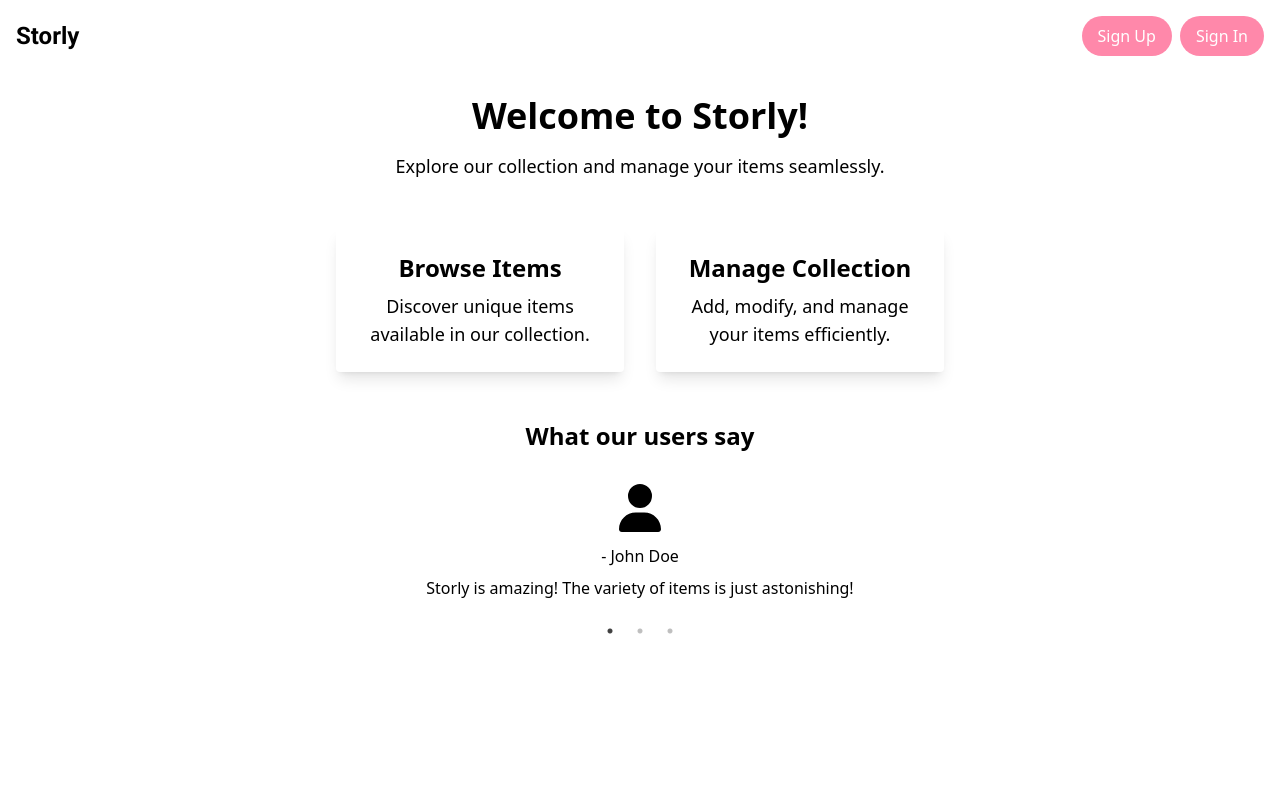
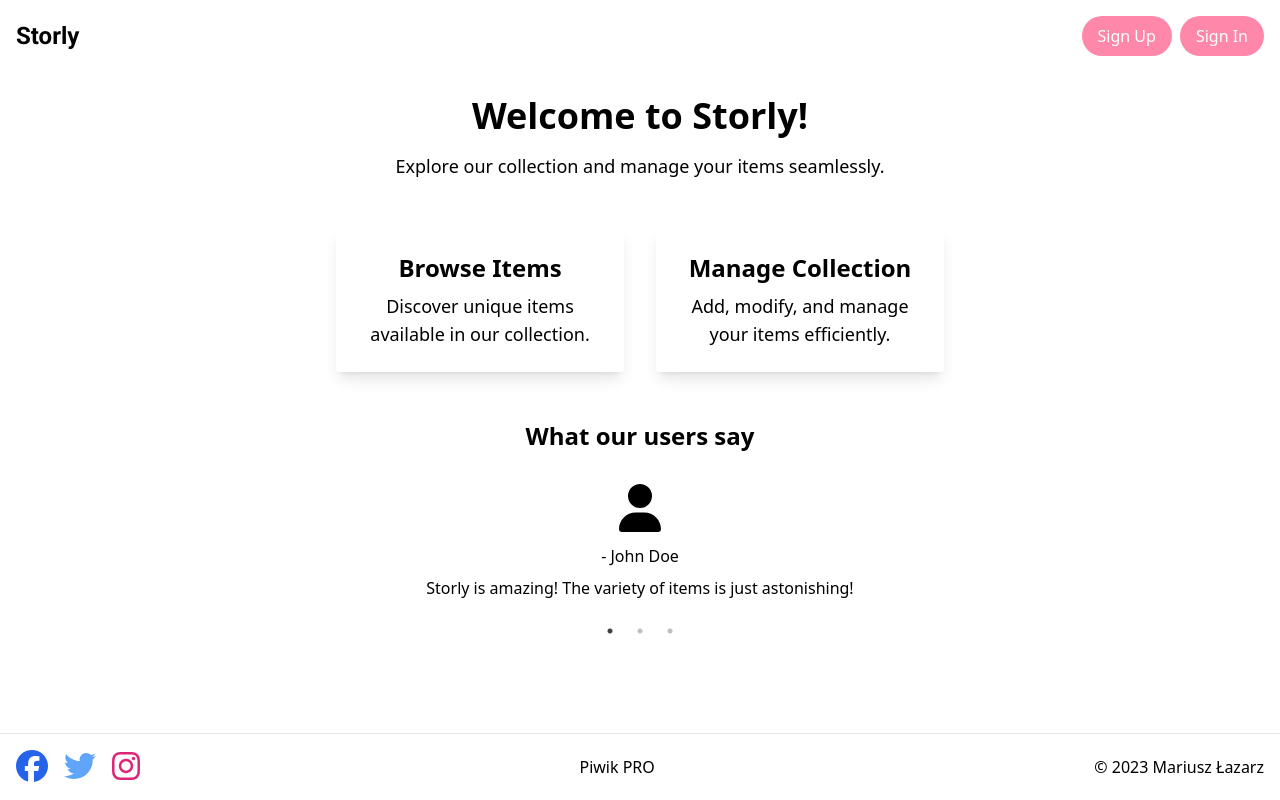
Before and after one commit to Mariusz-Lazarz/Storly, a React (Create React App) app: page / in a window 1280 px wide. Built offline with nearby package versions, Linux system fonts and the light colour scheme; no server answers.

Commit message:
Adding footer component

```diff
--- a/package.json
+++ b/package.json
@@ -4,6 +4,7 @@
   "private": true,
   "dependencies": {
     "@fortawesome/fontawesome-svg-core": "^6.4.2",
+    "@fortawesome/free-brands-svg-icons": "^6.4.2",
     "@fortawesome/free-solid-svg-icons": "^6.4.2",
     "@fortawesome/react-fontawesome": "^0.2.0",
     "@testing-library/jest-dom": "^5.17.0",
--- a/src/App.js
+++ b/src/App.js
@@ -3,19 +3,25 @@ import { BrowserRouter as Router, Route, Routes } from "react-router-dom";
 import Navbar from "./components/Navbar";
 import AddItemForm from "./components/AddItemForm";
 import NotFound from "./components/NotFound";
+import Store from "./components/Store";
+import HomePage from "./components/HomePage";
+import Footer from "./components/Footer"; // Import the Footer component
 import "./App.css";
-import HomePage from "./components/HomePage";
 
 function App() {
   return (
     <Router>
-      <div className="App">
+      <div className="App flex flex-col min-h-screen">
         <Navbar />
-        <Routes>
-          <Route path="/add" element={<AddItemForm />} />
-          <Route path="/" element={<HomePage />} />
-          <Route path="*" element={<NotFound />} />
-        </Routes>
+        <main className="flex-grow">
+          <Routes>
+            <Route path="/add" element={<AddItemForm />} />
+            <Route path="/store" element={<Store />} />
+            <Route path="/" element={<HomePage />} />
+            <Route path="*" element={<NotFound />} />
+          </Routes>
+        </main>
+        <Footer /> {/* Include the Footer component */}
       </div>
     </Router>
   );
--- /dev/null
+++ b/src/components/Footer.js
@@ -0,0 +1,55 @@
+import React from "react";
+import { FontAwesomeIcon } from "@fortawesome/react-fontawesome";
+import {
+  faFacebook,
+  faTwitter,
+  faInstagram,
+} from "@fortawesome/free-brands-svg-icons";
+
+function Footer() {
+  return (
+    <footer className="bg-white p-4 border-t mt-auto">
+      <div className="container mx-auto flex justify-between items-center">
+        <div className="flex space-x-4">
+          <a
+            href="https://www.facebook.com"
+            target="_blank"
+            rel="noopener noreferrer"
+            className="text-blue-600 hover:text-blue-800"
+          >
+            <FontAwesomeIcon icon={faFacebook} size="2x" />
+          </a>
+          <a
+            href="https://www.twitter.com"
+            target="_blank"
+            rel="noopener noreferrer"
+            className="text-blue-400 hover:text-blue-600"
+          >
+            <FontAwesomeIcon icon={faTwitter} size="2x" />
+          </a>
+          <a
+            href="https://www.instagram.com"
+            target="_blank"
+            rel="noopener noreferrer"
+            className="text-pink-600 hover:text-pink-800"
+          >
+            <FontAwesomeIcon icon={faInstagram} size="2x" />
+          </a>
+        </div>
+        <a
+          href="https://www.piwik.pro"
+          target="_blank"
+          rel="noopener noreferrer"
+          className="text-black hover:underline"
+        >
+          Piwik PRO
+        </a>
+        <div className="text-black">
+          &copy; {new Date().getFullYear()} Mariusz Łazarz
+        </div>
+      </div>
+    </footer>
+  );
+}
+
+export default Footer;
```
Also changed, not shown: 1 other file (tests, documents, lock files or other folders).
